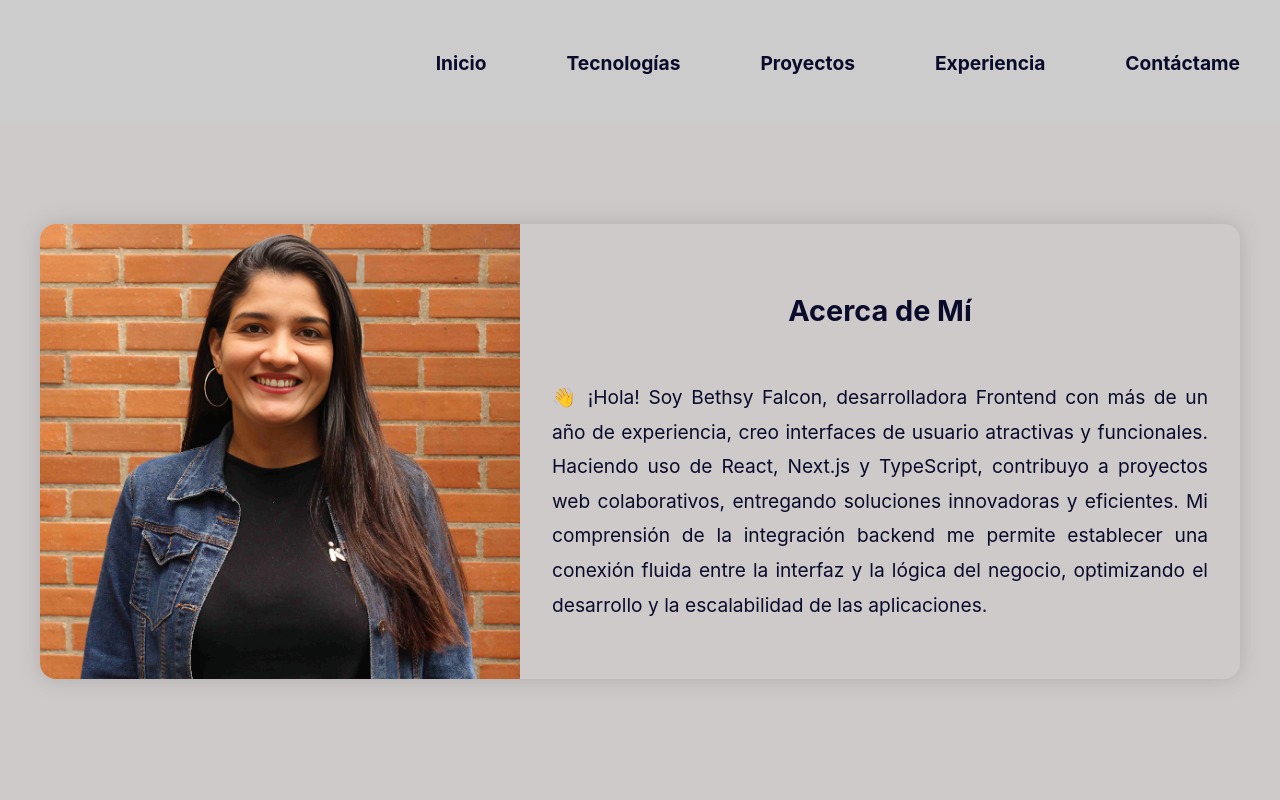
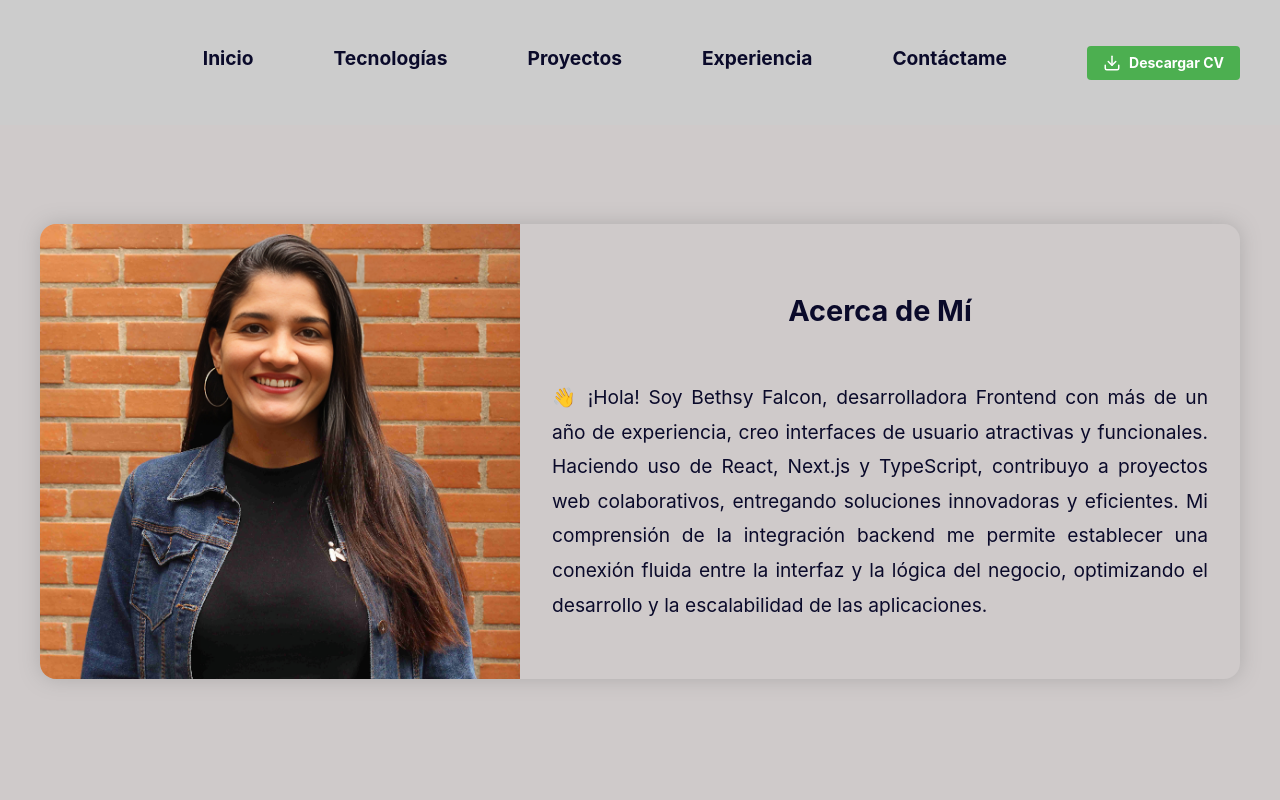
Before and after one commit to Bethsyf/portfolio, a Next.js app: page / in a window 1280 px wide. Shown: the top 800 px of the page. Built offline with nearby package versions, Linux system fonts and the light colour scheme; some icons are missing.

Commit message:
fix error download cv

```diff
--- a/src/components/views/navbar/NavbarView.tsx
+++ b/src/components/views/navbar/NavbarView.tsx
@@ -89,15 +89,15 @@ const NavbarView = () => {
               </a>
             </li>
 
-            {/* <li className={s.item}>
+            <li className={s.item}>
             <a
                 className={`${s.link} ${s.downloadButton}`}
-                href="/cv.pdf"
+                href="../../../../public/cv.pdf"
                 download="CV_Bethsy_Falcon"
               >
                 <FiDownload className={s.downloadIcon} /> Descargar CV
               </a>
-            </li> */}
+            </li>
           </ul>
         </div>
       </div>
```
